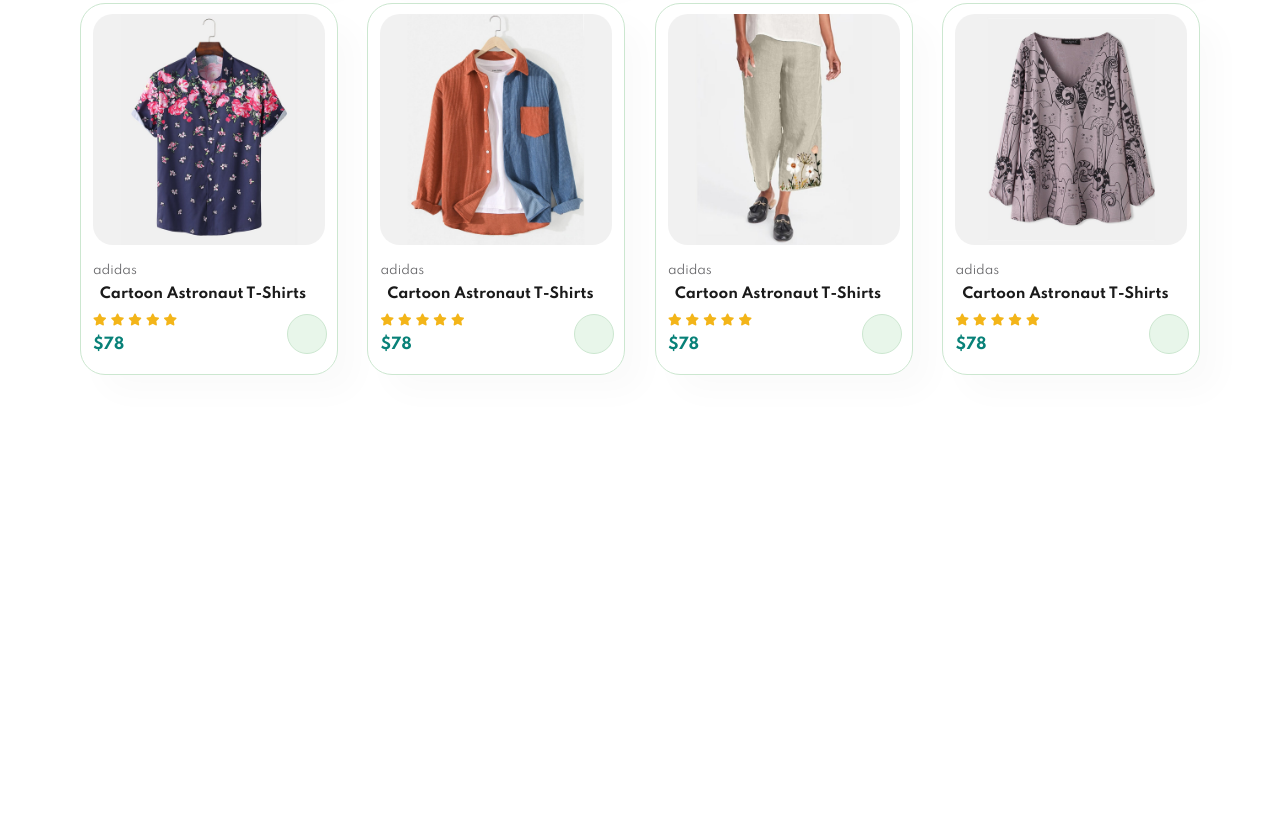
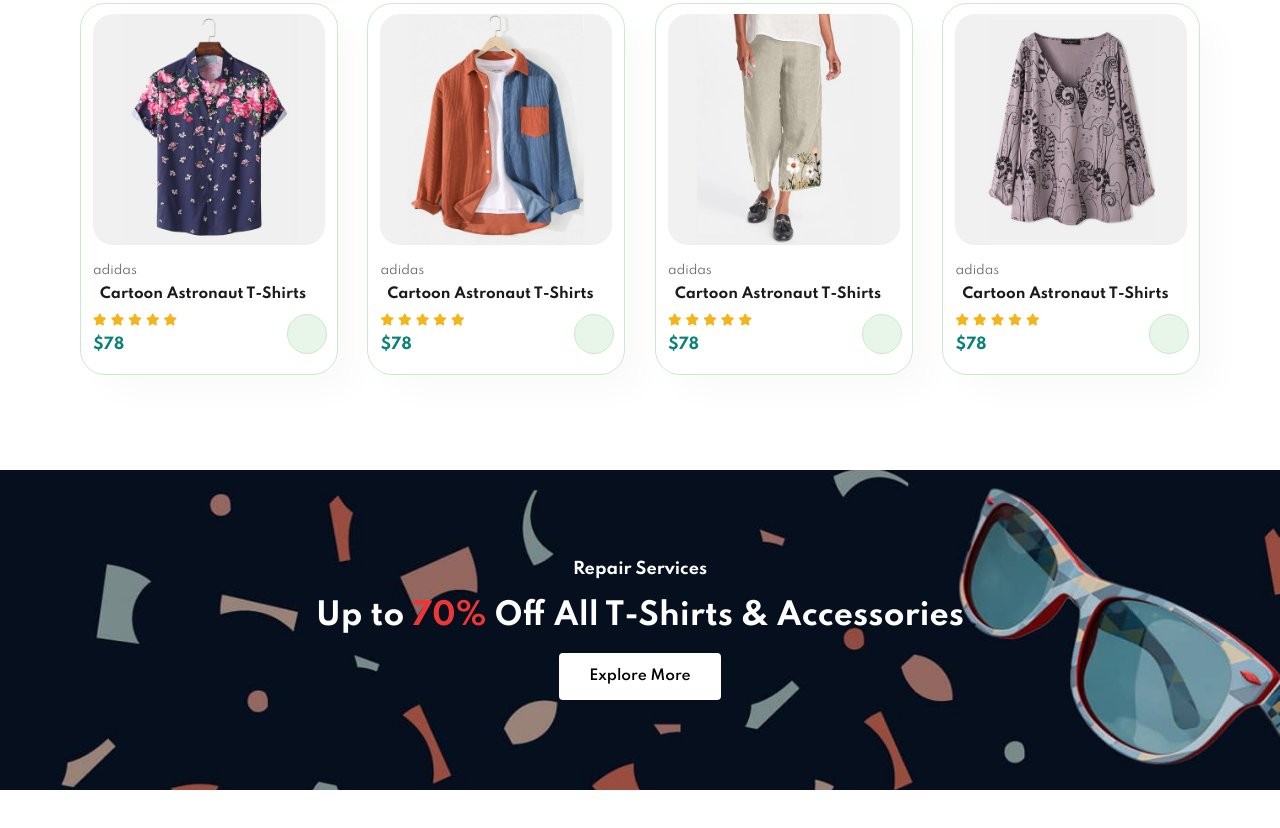
Before and after one commit to Jorwin-dev/fc-shirts-ecom, a plain HTML site: page index.html in a window 1280 px wide. Shown: the part 1694-2522 px from the top of the page. Before the commit the page ends 2124 px from the top, so only its background shows below. Drawn offline with Linux system fonts and the light colour scheme.

Commit message:
Add Banner

```diff
--- a/index.html
+++ b/index.html
@@ -198,6 +198,11 @@
          </div>
     </section>
 
+    <section id="banner" class="section-m1">
+        <h4>Repair Services</h4>
+        <h2>Up to <span>70%</span> Off All T-Shirts & Accessories</h2>
+        <button class="normal">Explore More</button>
+    </section>
 
     <script src="script.js"></script>
 </body>
--- a/style.css
+++ b/style.css
@@ -1,4 +1,5 @@
 @import url('https://fonts.googleapis.com/css2?family=Spartan:wght@100;200;300;400;500;600;700;800;900&display=swap'); /*Link to Google form*/
+
 /* Universal styles */
 * {
     margin: 0;
@@ -41,6 +42,19 @@ p {
 
 .section-m1 {
     margin: 40px 0;
+}
+
+button.normal {
+    font-size: 14px;
+    font-weight: 600;
+    padding: 15px 30px;
+    color: black;
+    background-color: white;
+    border-radius: 4px;
+    cursor: pointer;
+    border: none;
+    outline: none;
+    transition: 0.2s;
 }
 
 body {
@@ -271,3 +285,36 @@ body {
     bottom: 20px;
     right: 10px;
 }
+
+/* Add Banner */
+#banner {
+    display: flex;
+    flex-direction: column;
+    justify-content: center;
+    align-items: center;
+    text-align: center;
+    background-image: url(img/banner/b2.jpg);
+    width: 100%;
+    height: 40vh;
+    background-size: cover;
+    background-position: center;
+}
+
+#banner h4 {
+    color: white;
+    font-size: 16px;
+}
+
+#banner h2 {
+    color: white;
+    font-size: 30px;
+    padding: 10px 0;
+}
+#banner h2 span {
+    color: #ef3636;
+}
+
+#banner button:hover {
+    background-color: #088178;
+    color: white;
+}
```
